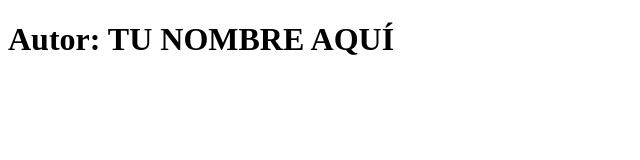
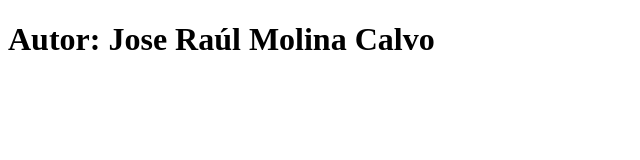
Before and after one commit to RaulMolinaC/practica_vuejs_introduccion, a website: page index.html in a window 1280 px wide. Shown: the whole page, without its empty margins (0-640 px from the left). Drawn offline with Linux system fonts and the light colour scheme.

Commit message:
Mi nombre

```diff
--- a/index.html
+++ b/index.html
@@ -11,7 +11,7 @@
 
     <body>
 
-        <h1 id="autor">Autor: TU NOMBRE AQUÍ</h1>
+        <h1 id="autor">Autor: Jose Raúl Molina Calvo </h1>
 
         <!-- https://vuejs.org/v2/guide/index.html -->
         <div id="app">
```
